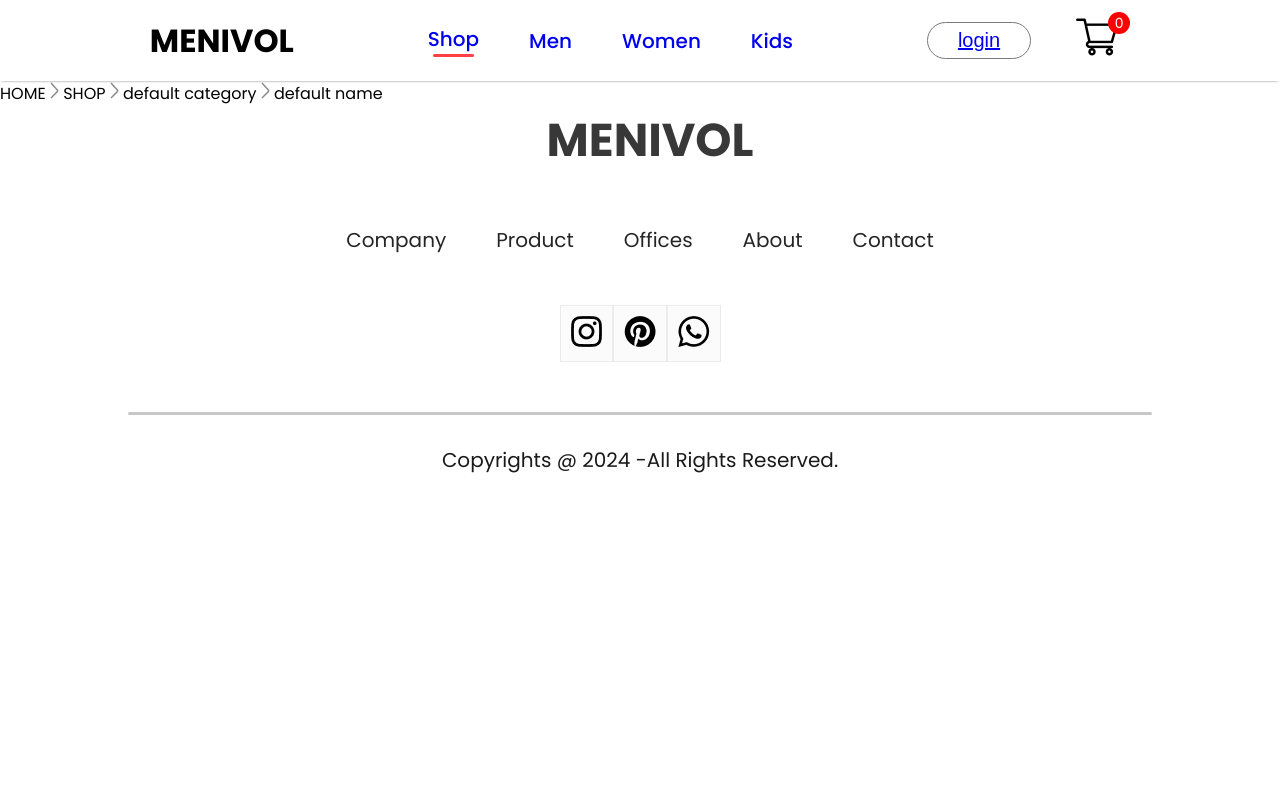
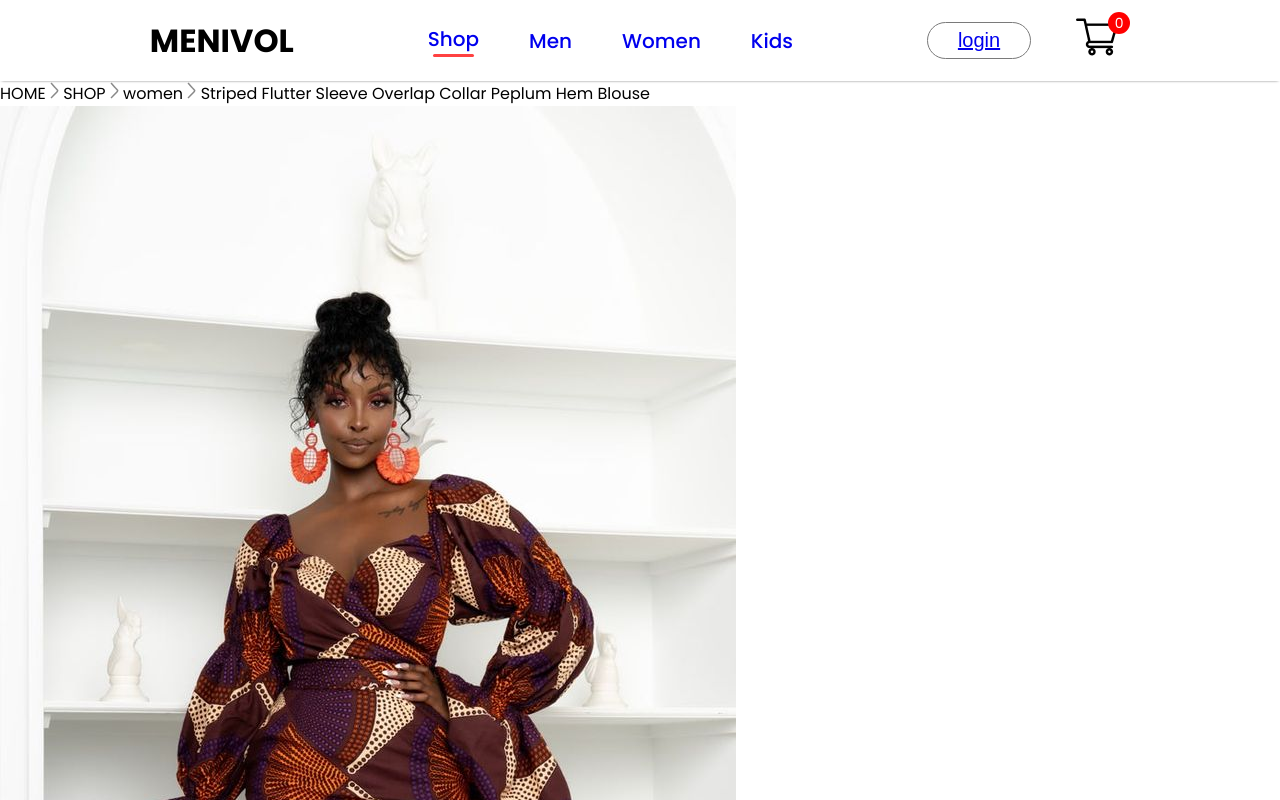
Before and after one commit to panda-codes/e-commerce, a React (Create React App) app in the folder frontend/: page /product/1 in a window 1280 px wide. Shown: the top 800 px of the page. Built offline with nearby package versions, Linux system fonts and the light colour scheme.

Commit message:
fix the bug for the breadcrum and product display components

```diff
--- a/frontend/package.json
+++ b/frontend/package.json
@@ -7,6 +7,7 @@
     "@testing-library/react": "^13.4.0",
     "@testing-library/user-event": "^13.5.0",
     "bootstrap": "^5.3.3",
+    "prop-types": "^15.8.1",
     "react": "^18.2.0",
     "react-bootstrap": "^2.10.2",
     "react-dom": "^18.2.0",
--- a/frontend/src/Components/Breadcrums/Breadcrum.jsx
+++ b/frontend/src/Components/Breadcrums/Breadcrum.jsx
@@ -3,14 +3,16 @@
 import React from 'react'
 import './Breadcrum.css'
 import arrow_icon from '../Assets/breadcrum_arrow.png'
+// import { useParams } from 'react-router-dom';
+
 
 const Breadcrum = (props) => {
 
-    const {product} = props;
+    const productr =  props.product.find((e)=>e.id=== Number(props.productId));
 
   return (
     <div className='breadcrum'>
-      HOME <img src={arrow_icon} alt="" /> SHOP <img src={arrow_icon} alt="" /> {product?.category||'default category'} <img src={arrow_icon} alt="" /> {product?.name||'default name'}
+      HOME <img src={arrow_icon} alt="" /> SHOP <img src={arrow_icon} alt="" /> {productr.category} <img src={arrow_icon} alt="" /> {productr.name}
     </div>
   )
 }
--- /dev/null
+++ b/frontend/src/Components/ProductDisplay/ProductDisplay.jsx
@@ -0,0 +1,16 @@
+import React from 'react'
+import './Productdisplay.css'
+
+const ProductDisplay = (props) => {
+
+  const productr =  props.product.find((e)=>e.id=== Number(props.productId));
+
+
+  return (
+    <div className='productdisplay'>
+      <img src={productr.image} alt="" />
+    </div>
+  )
+}
+
+export default ProductDisplay
--- a/frontend/src/Pages/Product.jsx
+++ b/frontend/src/Pages/Product.jsx
@@ -2,16 +2,19 @@ import React, { useContext } from 'react'
 import { ShopContext } from '../Context/ShopContext'
 import { useParams } from 'react-router-dom';
 import Breadcrum from '../Components/Breadcrums/Breadcrum';
+import ProductDisplay from '../Components/ProductDisplay/ProductDisplay';
 
 const Product = () => {
 
   const {all_product} = useContext(ShopContext);
-  const {productId} = useParams();
-  const productt =  all_product.find((e)=>e.id=== Number(productId));//RETURN THE PRODUCT THAT HAS A MATCHING ID AS THE PARAM productID
+  const {productID} = useParams();//destructure with exactly the same word used in the path(url) it is case sensitive
+  // const productr =  all_product.find((e)=>e.id=== Number(productId));//RETURN THE PRODUCT THAT HAS A MATCHING ID AS THE PARAM productID
+  // console.log(productr);
 
   return (
     <div>
-      <Breadcrum product={productt}/>
+      <Breadcrum product={all_product} productId={productID}/>
+      <ProductDisplay product={all_product} productId={productID}/>
     </div>
   )
 }
--- a/frontend/src/Pages/ShopCategory.jsx
+++ b/frontend/src/Pages/ShopCategory.jsx
@@ -3,6 +3,7 @@ import './CSS/ShopCategory.css'
 import { ShopContext } from '../Context/ShopContext'
 import dropdown_icon from '../Components/Assets/dropdown_icon.png'
 import Items from '../Components/Items/Items'
+// ../Components/Breadcrums/Breadcrum
 
 const ShopCategory = (props) => {
 
```
Also changed, not shown: frontend/src/Components/ProductDisplay/Productdisplay.css (added), 1 other file (tests, documents, lock files or other folders).
